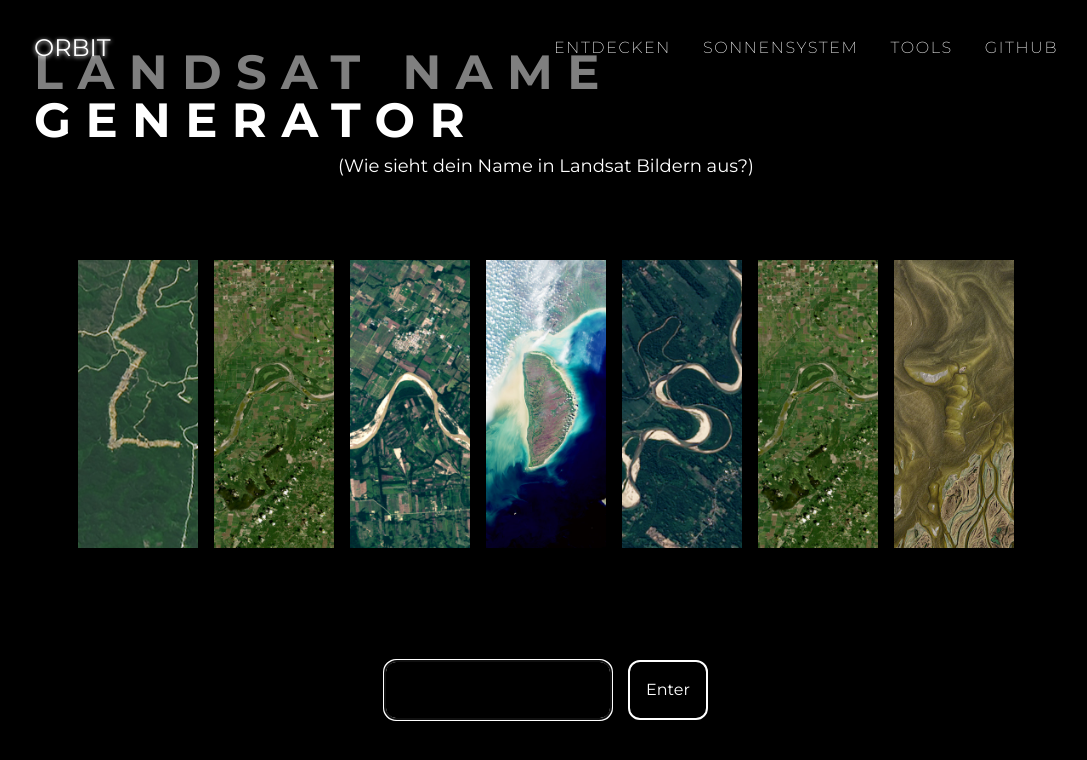
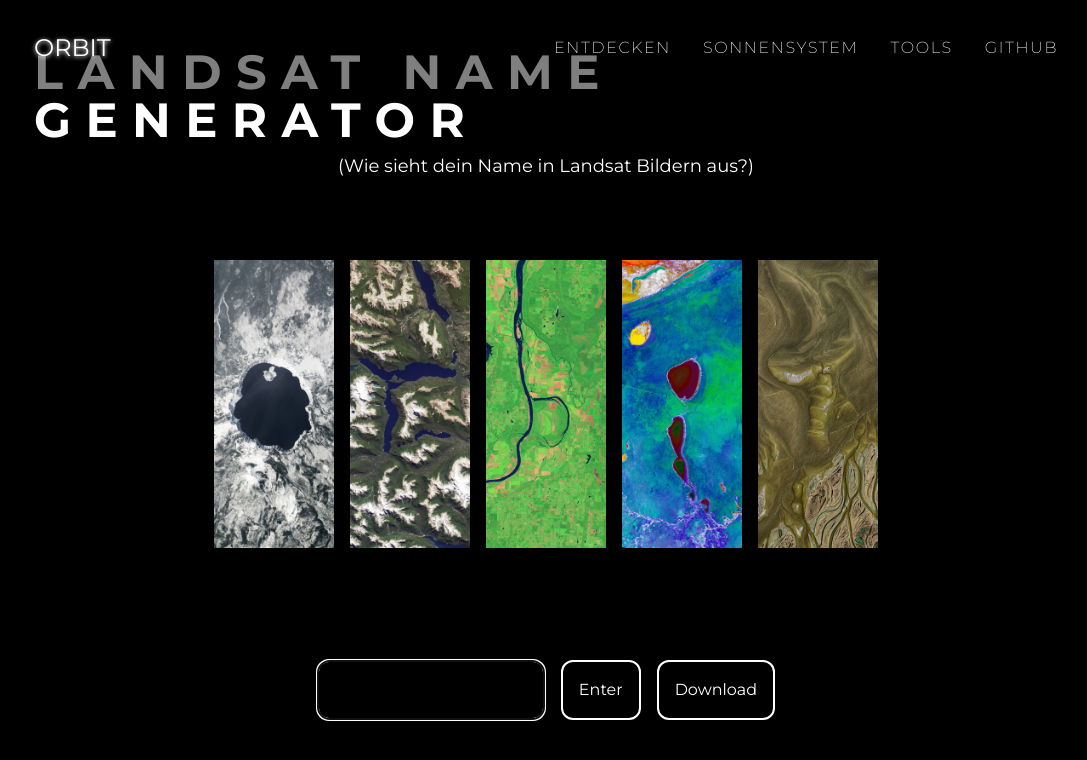
Before and after one commit to zeroequalsone/orbit, a Next.js app: page /tools/landsat-name-generator in a window 1280 px wide. Shown: the top 760 px of the page, without its empty margins (94-1181 px from the left). Built offline with nearby package versions, Linux system fonts and the light colour scheme.

Commit message:
Landsat-Name-Generator added download image feature and removed tempo… (#27)
* Landsat-Name-Generator added download image feature and removed temporary ts-ignore

* Updated "onButtonClick" to "onDownloadClick"

```diff
--- a/app/tools/landsat-name-generator/page.tsx
+++ b/app/tools/landsat-name-generator/page.tsx
@@ -1,10 +1,13 @@
 "use client";
 
-import { useEffect, useState } from "react";
+import { useCallback, useEffect, useRef, useState } from "react";
+import { toPng } from "html-to-image";
 
 export default function LandSatNameGenerator() {
-  const [name, setName] = useState("landsat");
-  const [images, setImages] = useState([]);
+  const ref = useRef<HTMLDivElement>(null);
+
+  const [name, setName] = useState("");
+  const [images, setImages] = useState<string[]>([]);
 
   const letterDatabase = {
     a: [
@@ -95,33 +98,46 @@
     z: ["/landsatLetters/z_0.jpg", "/landsatLetters/z_1.jpg"],
   };
 
-  const generateImages = () => {
+  const generateImages = (name: string) => {
     {
-      // @ts-ignore
-      const bilderListe = [];
+      const imageList: string[] = [];
 
-      const buchstabenArray = [...name];
+      const letterArray = [...name];
 
-      buchstabenArray.forEach((letter) => {
-        // @ts-ignore
-        const bilderListeFuerBuchstaben = letterDatabase[letter.toLowerCase()];
+      letterArray.forEach((letter) => {
+        const imageLetterList =
+          letterDatabase[letter.toLowerCase() as keyof typeof letterDatabase];
 
-        const zufallsIndex = Math.floor(
-          Math.random() * bilderListeFuerBuchstaben.length,
-        );
+        const randomIndex = Math.floor(Math.random() * imageLetterList.length);
 
-        const zufallsBild = bilderListeFuerBuchstaben[zufallsIndex];
+        const randomImage = imageLetterList[randomIndex];
 
-        bilderListe.push(zufallsBild);
+        imageList.push(randomImage);
       });
 
-      // @ts-ignore
-      setImages(bilderListe);
+      setImages(imageList);
     }
   };
 
+  const onDownloadClick = useCallback(() => {
+    if (ref.current === null) {
+      return;
+    }
+
+    toPng(ref.current, { cacheBust: true })
+      .then((dataUrl) => {
+        const link = document.createElement("a");
+        link.download = name + ".png";
+        link.href = dataUrl;
+        link.click();
+      })
+      .catch((err) => {
+        console.log(err);
+      });
+  }, [ref]);
+
   useEffect(() => {
-    generateImages();
+    generateImages("orbit");
   }, []);
 
   return (
@@ -136,45 +152,44 @@
               (Wie sieht dein Name in Landsat Bildern aus?)
             </h2>
           </div>
-          <div className="flex flex-wrap gap-4 h-72">
-            {images.length ? (
-              images.map((image, index) => (
-                <img
-                  key={index}
-                  src={image}
-                  alt={`Letter ${index + 1}`}
-                  className="h-full shrink"
-                />
-              ))
-            ) : (
-              <div className="flex flex-col items-center justify-center gap-4">
-                <p className="text-xl">Laden von Bildern...</p>
-              </div>
-            )}
+          <div ref={ref} className="flex flex-wrap gap-4 justify-center h-72">
+            {images.map((image, index) => (
+              <img
+                key={index}
+                src={image}
+                alt={`Letter ${index + 1}`}
+                className="h-full"
+              />
+            ))}
           </div>
           <div className="flex text-white bg-black/50 w-fit p-8 gap-4 rounded-xl">
             <input
-              id="name"
               type="text"
+              value={name}
               className="border-2 p-4 rounded-xl"
               onChange={(e) =>
                 setName(e.target.value.replace(/[^A-Za-z]/g, ""))
               }
-              onKeyDown={(e) => e.key === "Enter" && generateImages()}
-              max={25}
+              onKeyDown={(e) =>
+                e.key === "Enter" && name.length > 0 && generateImages(name)
+              }
+              maxLength={25}
               autoFocus
             />
             <button
               className="border-2 p-4 rounded-xl cursor-pointer"
-              onClick={() => generateImages()}
+              onClick={() => name.length > 0 && generateImages(name)}
             >
               Enter
             </button>
-            {/* {images.length > 0 && (
-              <button className="border-2 p-4 rounded-xl cursor-pointer">
+            {images.length > 0 && (
+              <button
+                onClick={onDownloadClick}
+                className="border-2 p-4 rounded-xl cursor-pointer"
+              >
                 Download
               </button>
-            )} */}
+            )}
           </div>
         </div>
       </section>
```
